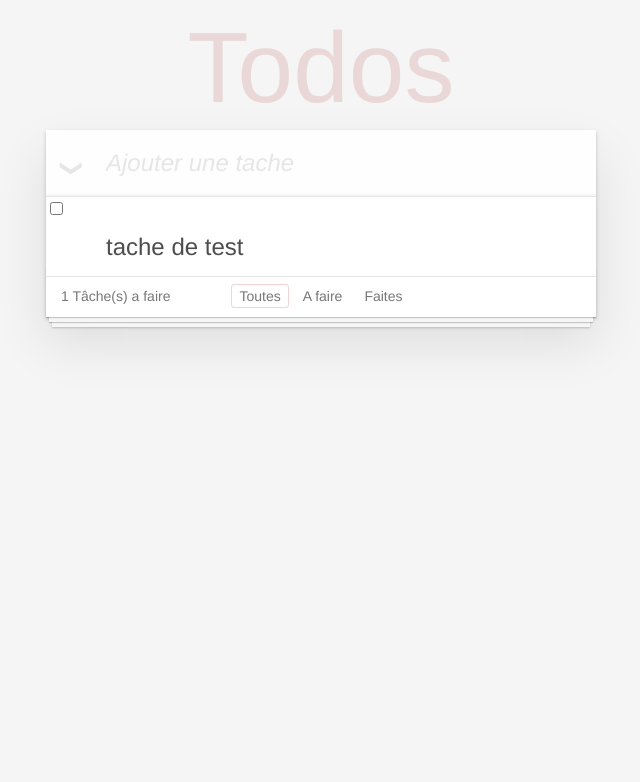
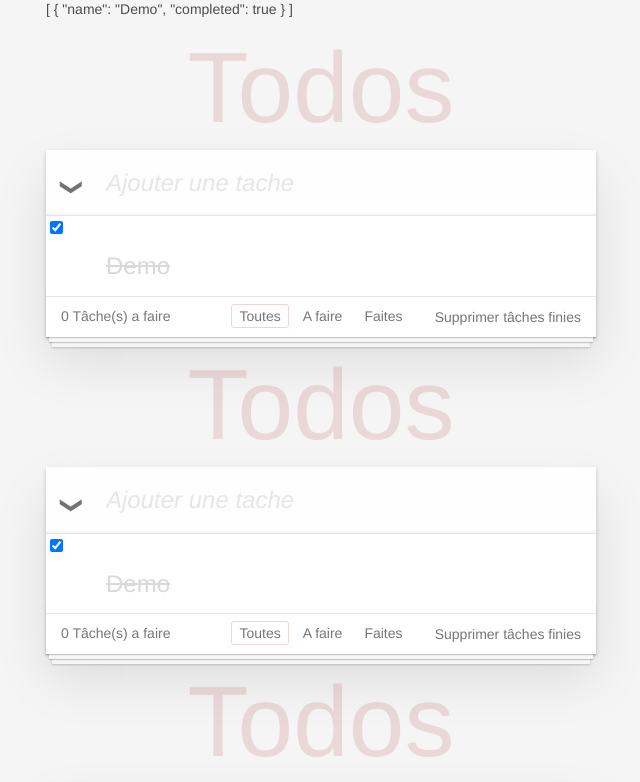
Before and after one commit to Arioua-Yanis/RealTodoList, a Vue app: page / in a window 1280 px wide. Shown: the top 782 px of the page, without its empty margins (319-959 px from the left). Built offline with nearby package versions, Linux system fonts and the light colour scheme; the HTML template or start-up script is replaced by a standard one.

Commit message:
add 3 new tasklist and create a function to keep references

```diff
--- a/src/App.vue
+++ b/src/App.vue
@@ -1,6 +1,10 @@
 <template>
   <div>
+    {{todos}}
     <todos v-model="todos"></todos>
+    <todos v-model="todos"></todos>
+    <todos v-model="todos"></todos>
+    <button @click="addTodo">Ajouter une tâche</button>
   </div>
 </template>
 
--- a/src/components/Todos.vue
+++ b/src/components/Todos.vue
@@ -33,12 +33,12 @@
   import Vue from 'vue'
 
   export default {
+    props: {
+      value: {type: Array, default () { return [] }}
+    },
     data () {
       return {
-        todos: [{
-          name: 'tache de test',
-          completed: false
-        }],
+        todos: this.value,
         newTodo: '',
         filter: 'all',
         editing: null,
@@ -56,9 +56,11 @@
       },
       deleteTodo (todo) {
         this.todos = this.todos.filter(i => i !== todo)
+        this.$emit('input', this.todos)
       },
       deleteCompleted () {
         this.todos = this.todos.filter(todo => !todo.completed)
+        this.$emit('input', this.todos)
       },
       editTodo (todo) {
         this.editing = todo
```
